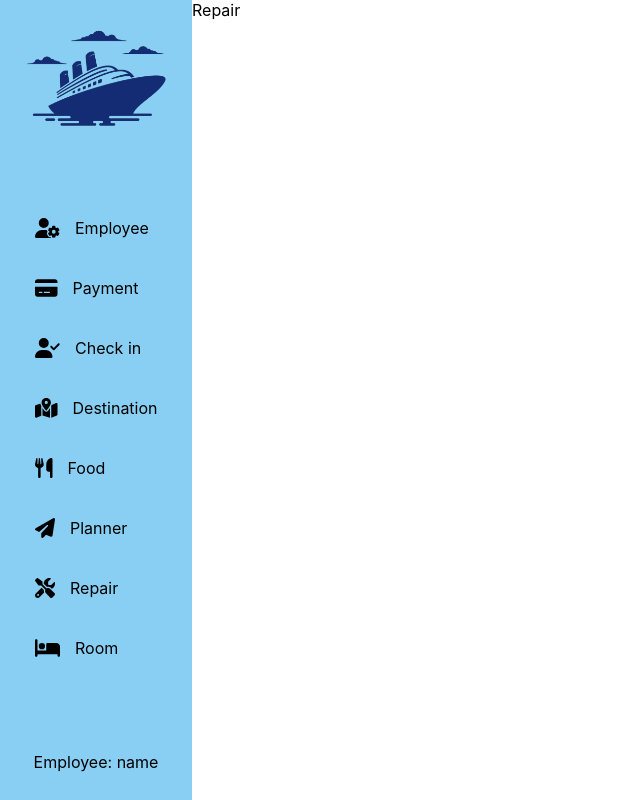
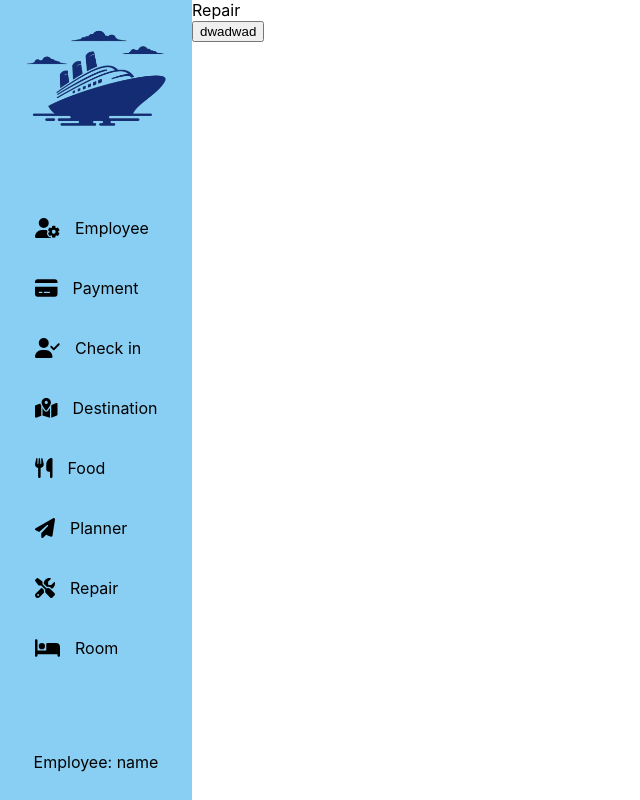
Before and after one commit to GITTIIII/SE-TEAM11, a React (Create React App) app in the folder frontend/: page /employee/repair in a window 1280 px wide. Shown: the whole page, without its empty margins (0-640 px from the left). Built offline with nearby package versions, Linux system fonts and the light colour scheme.

Commit message:
classname

```diff
--- a/frontend/src/page/employee/repair/index.tsx
+++ b/frontend/src/page/employee/repair/index.tsx
@@ -2,6 +2,14 @@ import React from 'react'
 
 export default function Repair() {
   return (
-    <div>Repair</div>
+    <>
+    <div className="repair">
+
+      <div>Repair</div>
+      <button>dwadwad</button>
+
+    </div>
+
+    </>
   )
 }
--- /dev/null
+++ b/frontend/src/page/employee/repair/repair.css
@@ -0,0 +1,3 @@
+.repair{
+    display: block;
+}
--- a/frontend/src/page/login/index.tsx
+++ b/frontend/src/page/login/index.tsx
@@ -37,8 +37,9 @@ const Login = () => {
                             <Link to="/">Forgot Password?</Link>
                         </div>
                         <div className="buttom-area">
-
-                            <button type="submit">Sign in</button>
+                            <div className="login-button">
+                                <button type="submit">Sign in</button>
+                            </div>
                             <Link to="register">Create an account</Link>
 
                         </div>
--- a/frontend/src/page/login/login.css
+++ b/frontend/src/page/login/login.css
@@ -106,7 +106,7 @@
     color: black;
 }
 
-button {
+.login-button button {
     width: 100%;
     height: 7vh;
     background: #142C74;
--- a/frontend/src/page/register/index.tsx
+++ b/frontend/src/page/register/index.tsx
@@ -50,8 +50,10 @@ const Register = () => {
                         </div>
 
                         <div className="buttom-area">
+                            <div className="login-button">
 
                             <button type="submit">Sign up</button>
+                            </div>
                             <Link to="/">Have Account?</Link>
 
                         </div>
```
Also changed, not shown: frontend/src/index.css (line endings or trailing spaces).
